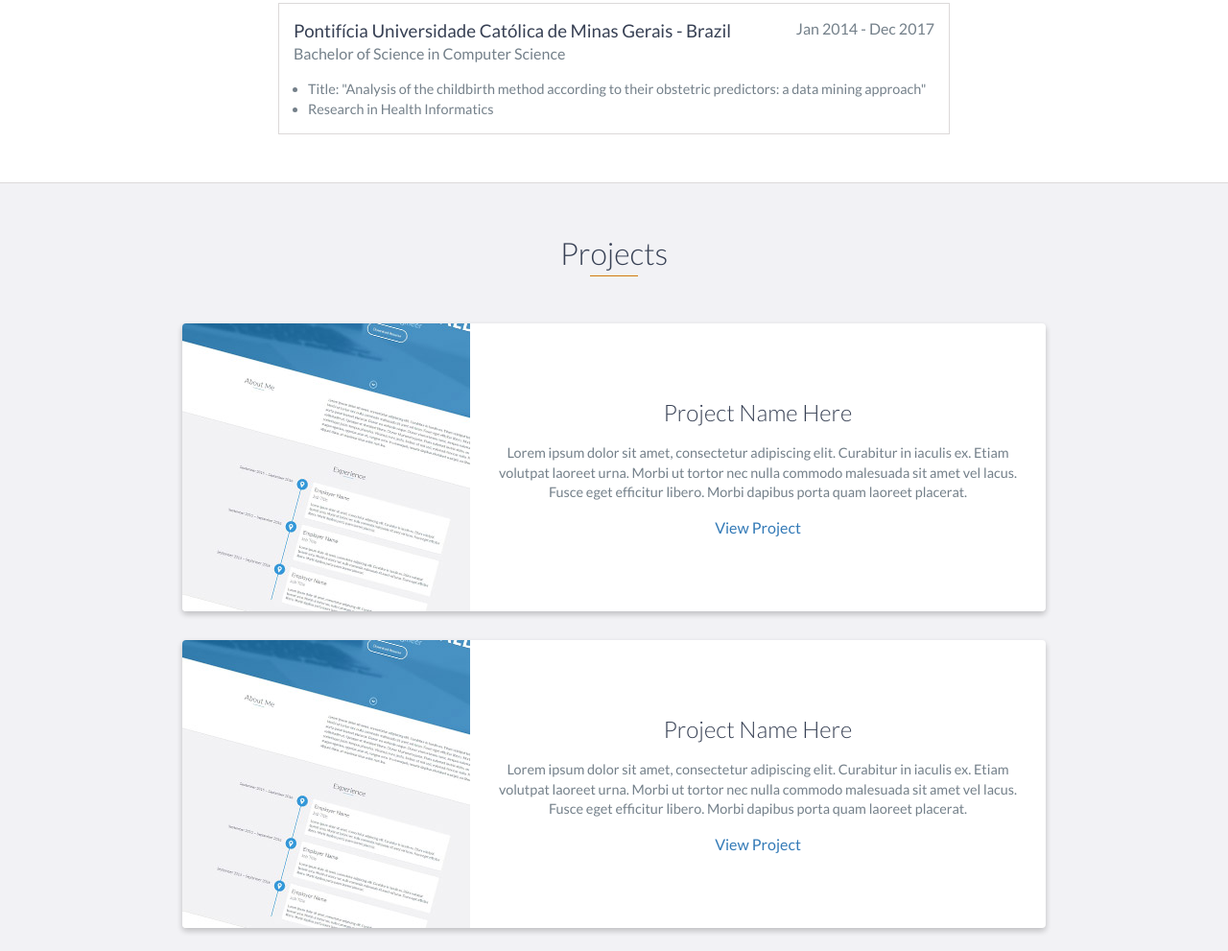
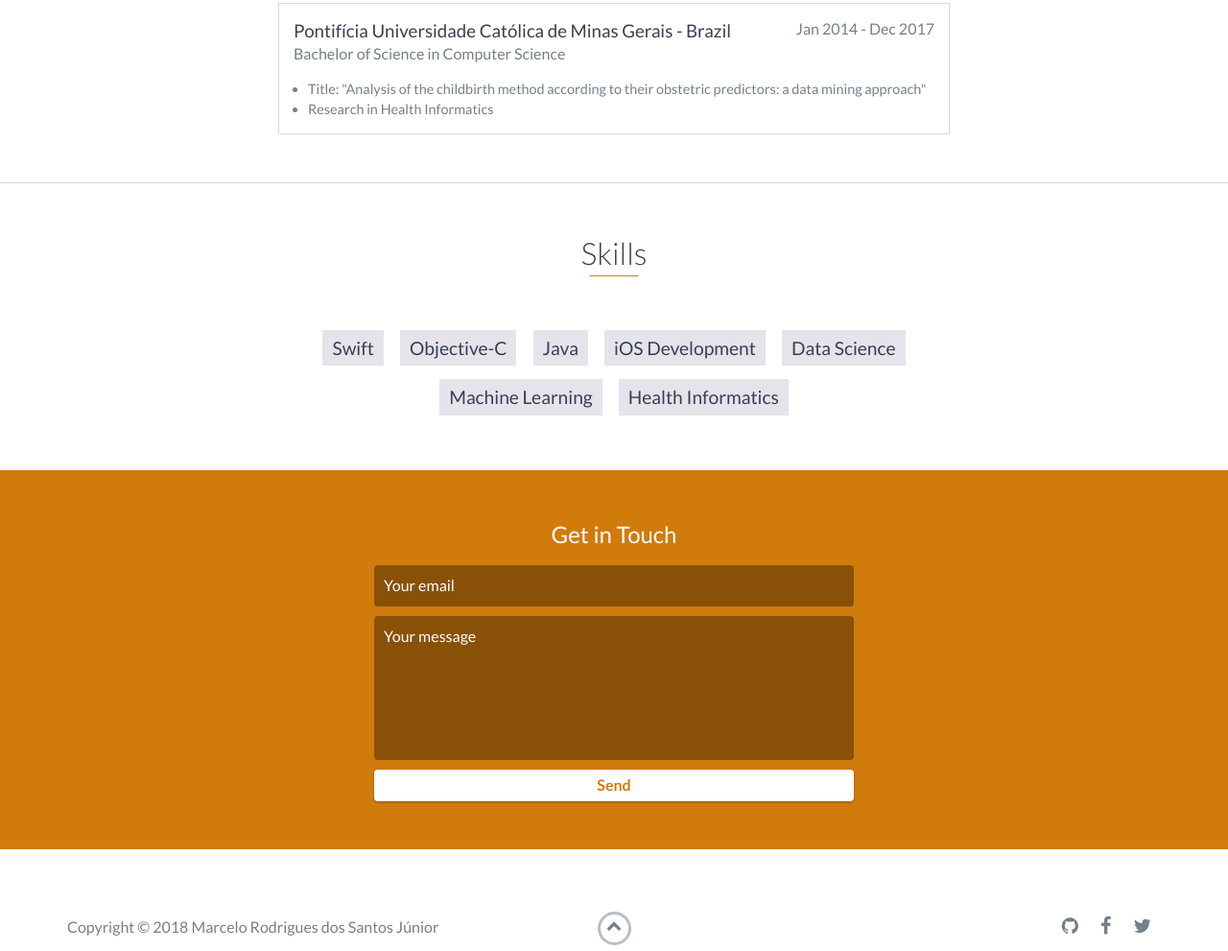
Before and after one commit to marcelorsjr/marcelorsjr.github.io, a website: page index.html in a window 1280 px wide. Shown: the part 2471-3462 px from the top of the page at 96% size. Drawn offline with nearby package versions, Linux system fonts and the light colour scheme.

Commit message:
Remove projects

```diff
--- a/index.html
+++ b/index.html
@@ -74,8 +74,7 @@
                 <div class="col-md-8">
                     <p>
                       Computer Scientist mainly interest in Big Data Analytics in Healthcare, Data Science, Artificial Intelligence and iOS Development.
-
-Some experience in native mobile development and web development.
+                      Some experience in native mobile development and web development.
                     </p>
                 </div>
             </div>
@@ -155,7 +154,7 @@ Some experience in native mobile development and web development.
     </div>
     <!-- End #education -->
 
-    <div id="projects" class="background-alt">
+    <!-- <div id="projects" class="background-alt">
         <h2 class="heading">Projects</h2>
         <div class="container">
             <div class="row">
@@ -163,7 +162,7 @@ Some experience in native mobile development and web development.
                     <div class="project-image">
                         <img src="images/project.jpg" />
                     </div>
-                    <!-- End .project-image -->
+
                     <div class="project-info">
                         <h3>Project Name Here</h3>
                         <p>
@@ -171,15 +170,15 @@ Some experience in native mobile development and web development.
                         </p>
                         <a href="#">View Project</a>
                     </div>
-                    <!-- End .project-info -->
+
                 </div>
-                <!-- End .project -->
+
 
                 <div class="project shadow-large">
                     <div class="project-image">
                         <img src="images/project.jpg" />
                     </div>
-                    <!-- End .project-image -->
+
                     <div class="project-info">
                         <h3>Project Name Here</h3>
                         <p>
@@ -187,12 +186,12 @@ Some experience in native mobile development and web development.
                         </p>
                         <a href="#">View Project</a>
                     </div>
-                    <!-- End .project-info -->
+
                 </div>
-                <!-- End .project -->
+
             </div>
         </div>
-    </div>
+    </div>  -->
     <!-- End #projects -->
 
     <div id="skills">
```
